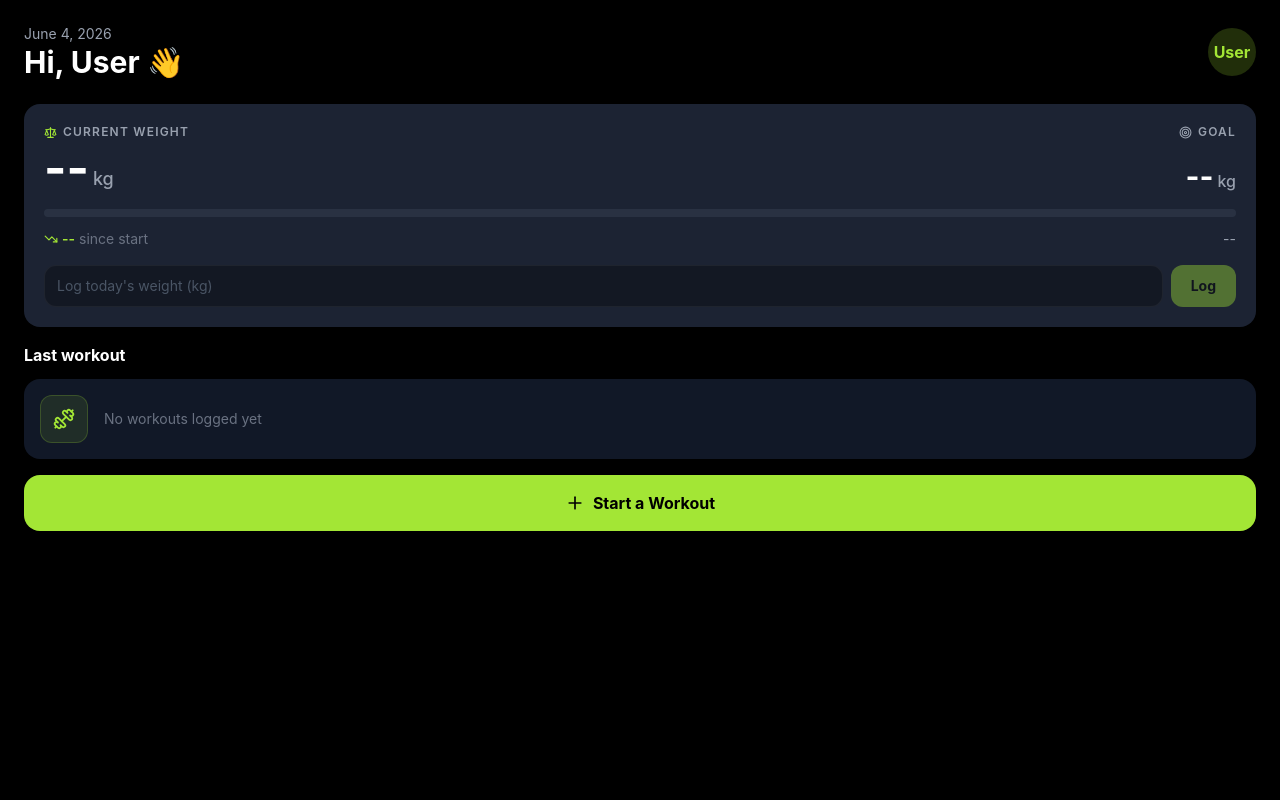
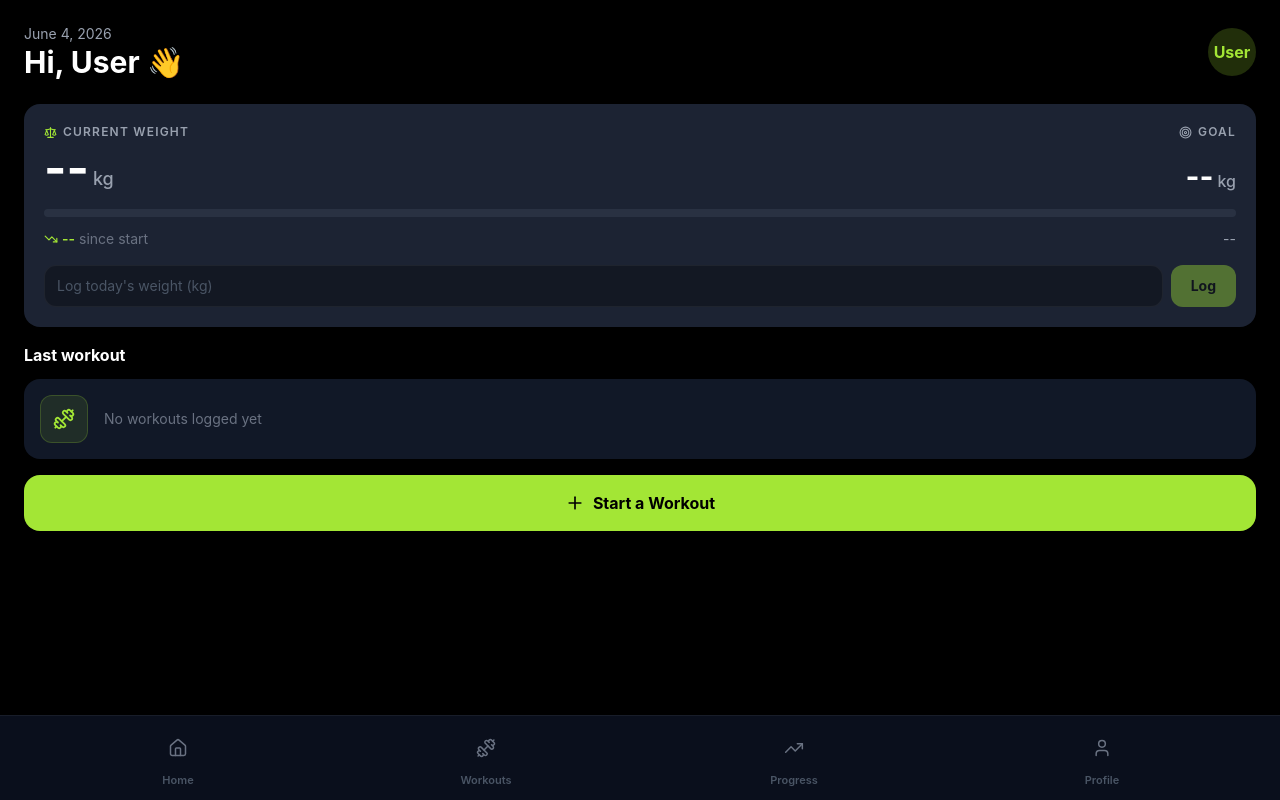
Before and after one commit to aditya02x/Last_rep, a React (Vite) app in the folder Frontend/: page /dashboard in a window 1280 px wide. Built offline with nearby package versions, Linux system fonts and the light colour scheme; no server answers.

Commit message:
footer add

```diff
--- a/Frontend/src/pages/Dashboard.jsx
+++ b/Frontend/src/pages/Dashboard.jsx
@@ -4,6 +4,7 @@ import WeightCard from '../components/Dashboard/Weight' // adjust path if needed
  // adjust path if needed
 import LastWorkoutCard from '../components/Dashboard/LastWorkoutCard' // adjust path if needed
 import StarWorkout from '../components/Dashboard/StartWorkout' // adjust path if needed
+import Footer from '../components/Dashboard/Footer' // adjust path if needed
 
 const Dashboard = () => {
   return (
@@ -12,6 +13,7 @@ const Dashboard = () => {
       <WeightCard />
       <LastWorkoutCard />
       <StarWorkout/>
+      <Footer/>
 
 
       {/* rest of your dashboard content goes here */}
```
